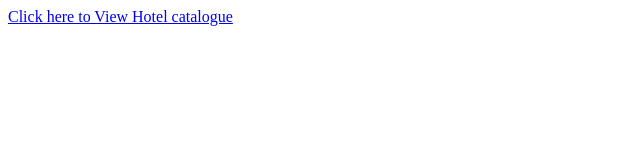
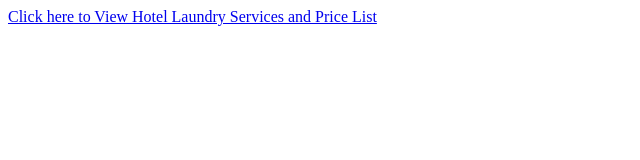
Before and after one commit to Leokid102/Laundry-Services, a plain HTML site: page index.html in a window 1280 px wide. Shown: the whole page, without its empty margins (0-640 px from the left). Drawn offline with Linux system fonts and the light colour scheme.

Commit message:
Update index.html

```diff
--- a/index.html
+++ b/index.html
@@ -1,3 +1,3 @@
 <html>
-  <p><a href="laundry%20Price%20List%202.pdf"> Click here to View Hotel catalogue</a><p>
+  <p><a href="laundry%20Price%20List%202.pdf"> Click here to View Hotel Laundry Services and Price List</a><p>
   </html>
```
